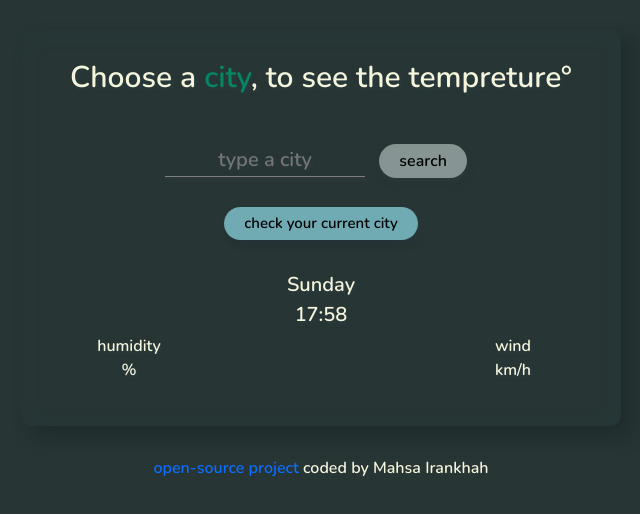
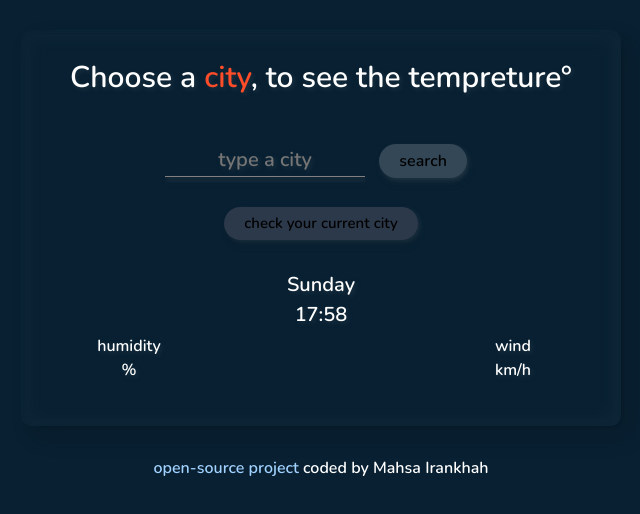
Before and after one commit to mahsa-irankhah/weather-project, a plain HTML site: page index.html in a window 1280 px wide. Shown: the whole page, without its empty margins (319-959 px from the left). Drawn offline with nearby package versions, Linux system fonts and the light colour scheme.

Commit message:
changed color palette

```diff
--- a/index.html
+++ b/index.html
@@ -31,7 +31,7 @@
         Choose a <span class="city" id="city-name">city</span>, to see
         <span id="main-temp">the tempreture</span>°
       </h1>
-      <form id="search-form">
+      <form id="search-form" spellcheck="false">
         <input
           type="text"
           id="search-box"
--- a/style.css
+++ b/style.css
@@ -1,23 +1,19 @@
 body {
   text-align: center;
   font-family: "Nunito", sans-serif;
-  background-color: #273534;
+  background-color: #082032;
   box-sizing: border-box;
-  color: beige;
+  color: #FFFFFF;
 }
 .complete-document {
   width: 600px;
   max-width: 100%;
-  /* background-color: rgba(216, 216, 216, 0.5); */
   margin: 30px auto;
   border-radius: 10px;
   box-shadow: rgba(23, 53, 53, 0.39) 0px 18px 50px -10px;
   box-shadow: 10px 10px 20px rgba(0,0,0,0.2);
   backdrop-filter: blur(10px);
   filter: drop-shadow(2px 2px 2px rgba(44, 65, 78, 0.541));
-
-    /* box-shadow: rgba(23, 53, 53, 0.39) 0px 18px 50px -10px;
-  box-shadow: 20px 20px 22px rgba(0,0,0,0.2); */
 }
 h1 {
   padding: 30px;
@@ -26,13 +22,14 @@ h1 {
 }
 
 .city {
-  color: #068761;
+  color: #FF4C29;
 }
 
 #current-location {
   font-size: 15px;
   font-weight: 600;
-  background: rgb(112, 171, 179);
+  background: #2C394B;
+  color: #000000;
   padding: 5px 20px;
   border-radius: 30px;
   border: none;
@@ -41,7 +38,7 @@ h1 {
   transition: all 0.2s ease-in-out;
 }
 #current-location:hover {
-  background-color: rgba(172, 240, 214, 0.5);
+  background-color: #334756;
   color: rgb(250, 250, 250);
 }
 
@@ -49,7 +46,6 @@ h1 {
   background-color: transparent;
   border: none;
   border-bottom: 1px solid gray;
-  /* border-radius: 40px; */
   margin-bottom: 20px;
   text-align: center;
   font-size: 20px;
@@ -58,7 +54,7 @@ h1 {
 }
 
 .search-button {
-  background-color: rgb(228, 241, 236, 0.5);
+  background-color: #334756;
   padding: 5px 20px;
   border-radius: 30px;
   border: none;
@@ -68,7 +64,7 @@ h1 {
 }
 
 .search-button:hover {
-  background-color: rgba(136, 161, 151, 0.5);
+  background-color: #2C394B;
   color: #fff;
 }
 
@@ -125,7 +121,7 @@ input:focus {
 .day {
   margin: 0;
   padding-top: 10px;
-  color: #8ae7cb;
+  color: #D4ECDD;
   font-size: 15px;
 }
 
@@ -148,5 +144,6 @@ input:focus {
 }
 
 .source-link {
+  color: #A2D2FF;
   text-decoration: none;
 }
```
